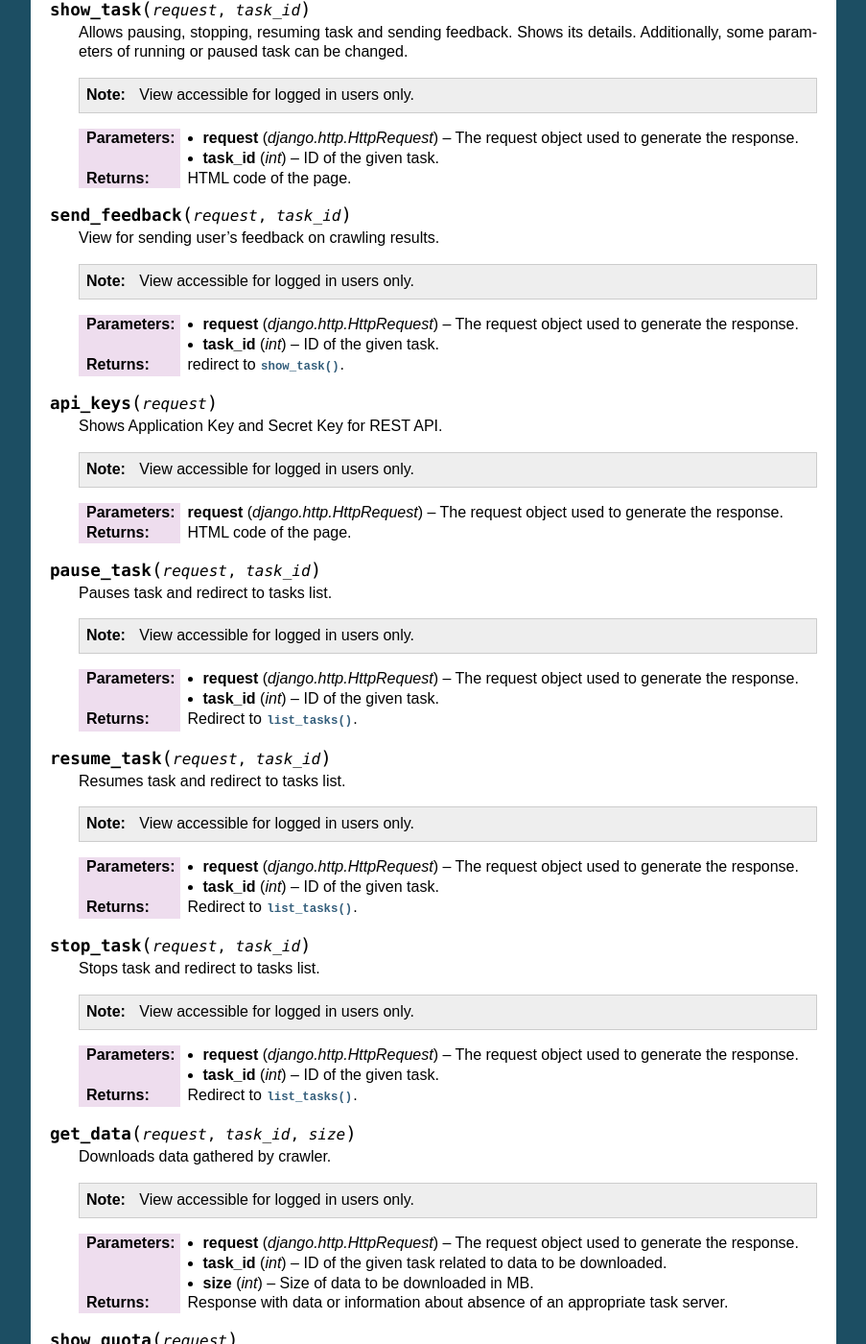
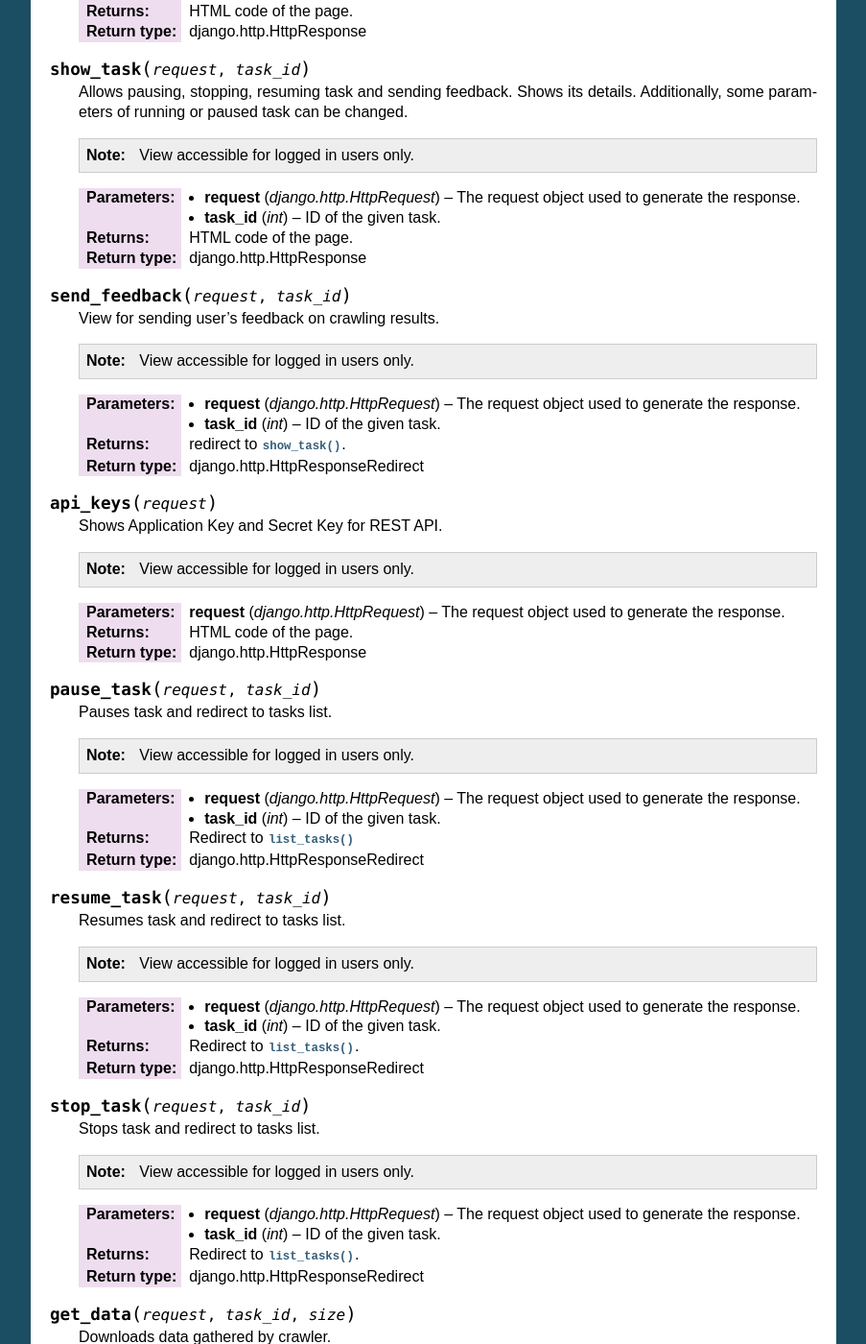
Before and after one commit to agh-glk/fcs, a Sphinx documentation site: the page built from docs/source/manager/views.rst, in a window 1280 px wide and 1400 px high, scrolled down 598 px. Shown: the whole window at 96% size, without its empty margins (198-1101 px from the left). Built offline with Sphinx 7.4.7, drawn with Linux system fonts in a browser that asks for light colours; formulas are drawn with MathJax 3; some of the changed text lies outside the part shown.

Commit message:
[NT] Edit

```diff
--- a/docs/source/manager/views.rst
+++ b/docs/source/manager/views.rst
@@ -9,6 +9,7 @@ This module contains FCS Manager application views rendered in web browser.
 
    :param django.http.HttpRequest request: The request object used to generate the response.
    :return: HTML code of the page.
+   :rtype: django.http.HttpResponse
 
 
 .. py:function:: list_tasks(request)
@@ -19,6 +20,7 @@ This module contains FCS Manager application views rendered in web browser.
 
    :param django.http.HttpRequest request: The request object used to generate the response.
    :return: HTML code of the page.
+   :rtype: django.http.HttpResponse
 
 
 .. py:function:: add_task(request)
@@ -29,6 +31,7 @@ This module contains FCS Manager application views rendered in web browser.
 
    :param django.http.HttpRequest request: The request object used to generate the response.
    :return: HTML code of the page.
+   :rtype: django.http.HttpResponse
 
 
 .. py:function:: show_task(request, task_id)
@@ -40,6 +43,7 @@ This module contains FCS Manager application views rendered in web browser.
    :param django.http.HttpRequest request: The request object used to generate the response.
    :param int task_id: ID of the given task.
    :return: HTML code of the page.
+   :rtype: django.http.HttpResponse
 
 
 .. py:function:: send_feedback(request, task_id)
@@ -51,6 +55,7 @@ This module contains FCS Manager application views rendered in web browser.
    :param django.http.HttpRequest request: The request object used to generate the response.
    :param int task_id: ID of the given task.
    :return: redirect to :py:func:`show_task`.
+   :rtype: django.http.HttpResponseRedirect
 
 
 .. py:function:: api_keys(request)
@@ -61,6 +66,7 @@ This module contains FCS Manager application views rendered in web browser.
 
    :param django.http.HttpRequest request: The request object used to generate the response.
    :return: HTML code of the page.
+   :rtype: django.http.HttpResponse
 
 
 .. py:function:: pause_task(request, task_id)
@@ -71,7 +77,8 @@ This module contains FCS Manager application views rendered in web browser.
 
    :param django.http.HttpRequest request: The request object used to generate the response.
    :param int task_id: ID of the given task.
-   :return: Redirect to :py:func:`list_tasks`.
+   :return: Redirect to :py:func:`list_tasks`
+   :rtype: django.http.HttpResponseRedirect
 
 
 .. py:function:: resume_task(request, task_id)
@@ -83,6 +90,7 @@ This module contains FCS Manager application views rendered in web browser.
    :param django.http.HttpRequest request: The request object used to generate the response.
    :param int task_id: ID of the given task.
    :return: Redirect to :py:func:`list_tasks`.
+   :rtype: django.http.HttpResponseRedirect
 
 
 .. py:function:: stop_task(request, task_id)
@@ -94,6 +102,7 @@ This module contains FCS Manager application views rendered in web browser.
    :param django.http.HttpRequest request: The request object used to generate the response.
    :param int task_id: ID of the given task.
    :return: Redirect to :py:func:`list_tasks`.
+   :rtype: django.http.HttpResponseRedirect
 
 
 .. py:function:: get_data(request, task_id, size)
@@ -116,6 +125,7 @@ This module contains FCS Manager application views rendered in web browser.
 
    :param django.http.HttpRequest request: The request object used to generate the response.
    :return: HTML code of the page.
+   :rtype: django.http.HttpResponse
 
 
 .. py:function:: api_docs_resources(request)
@@ -124,6 +134,7 @@ This module contains FCS Manager application views rendered in web browser.
 
    :param django.http.HttpRequest request: The request object used to generate the response.
    :return: HTML code of the page and an HttpResponse object with rendered text.
+   :rtype: django.http.HttpResponse
 
 
 .. py:function:: api_docs_declaration(request, path)
@@ -133,3 +144,4 @@ This module contains FCS Manager application views rendered in web browser.
    :param django.http.HttpRequest request: The request object used to generate the response.
    :param string path: Path to documentation.
    :return: HTML code of the page and an HttpResponse object with rendered text.
+   :rtype: django.http.HttpResponse
```
